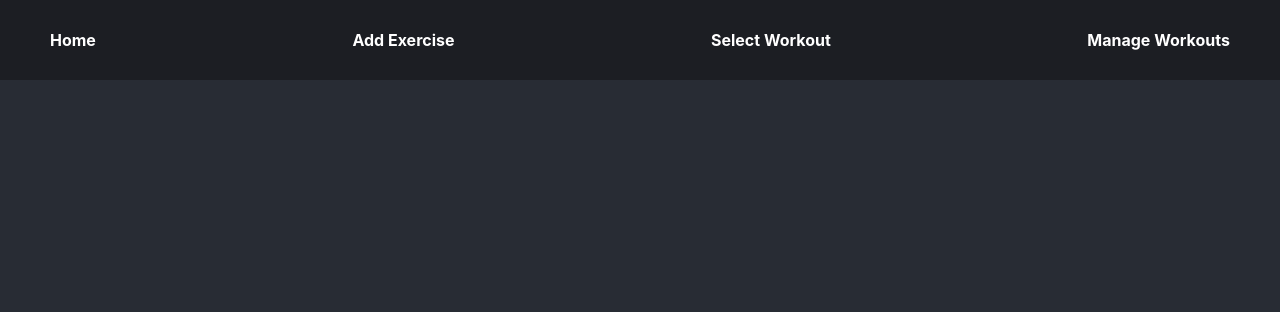
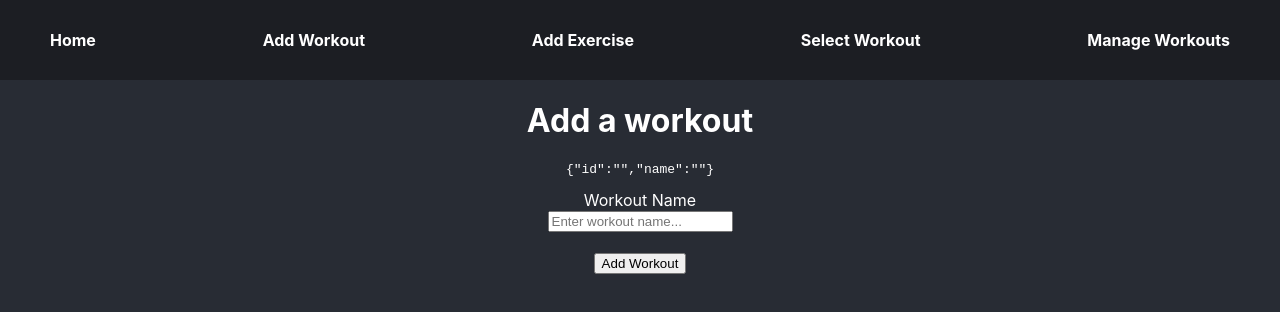
Before and after one commit to RoosterDesign/workout-app-react, a React (Create React App) app: page /add/workout in a window 1280 px wide. Shown: the top 312 px of the page. Built offline with nearby package versions, Linux system fonts and the light colour scheme; the HTML template or start-up script is replaced by a standard one.

Commit message:
add workout form

```diff
--- a/src/App.js
+++ b/src/App.js
@@ -10,10 +10,12 @@ import {BrowserRouter as Router, Switch, Route} from 'react-router-dom'
 import './App.css';
 import Nav from './Components/Nav'
 import Home from './Components/Home'
+import AddWorkout from './Components/AddWorkout';
+import AddExercise from './Components/AddExercise';
 import WorkoutList from './Components/WorkoutList'
 import WorkoutDetail from './Components/WorkoutDetail'
 import ManageWorkouts from './Components/ManageWorkouts'
-import AddExercise from './Components/AddExercise';
+
 
 function App() {
   return (
@@ -22,6 +24,7 @@ function App() {
         <Nav />
         <Switch>
           <Route path ="/" exact component={Home} />
+          <Route path ="/add/workout" exact component={AddWorkout} />
           <Route path ="/add/exercise" exact component={AddExercise} />
           <Route path ="/workouts" exact component={WorkoutList} />
           <Route path="/workouts/:id" component={WorkoutDetail} />
--- a/src/Components/AddExercise.js
+++ b/src/Components/AddExercise.js
@@ -1,5 +1,4 @@
 import React, { useEffect, useState } from 'react'
-import PropTypes from 'prop-types'
 import firebase from '../firebase'
 
 function AddExercise() {
@@ -31,13 +30,13 @@ function AddExercise() {
       }, []);
 
 
-    const handleAddRepsField = () => {
+    function handleAddRepsField() {
         const updatedState = {...inputFields};
         updatedState.reps.push('');
         setInputFields(updatedState);
     };
 
-    const handleRemoveRepsField = index => {
+    function handleRemoveRepsField(index) {
         if(inputFields.reps.length > 1) {
             const updatedState = {...inputFields};
             updatedState.reps.splice(index, 1);
@@ -45,8 +44,8 @@ function AddExercise() {
         }
     };
 
-    const handleInputChange = (event, index) => {
-        let { name, value } = event.target;
+    function handleInputChange(event, index) {
+        const { name, value } = event.target;
         if (name === "reps") {
             const updatedState = {...inputFields}
             updatedState.reps[index] = value;
@@ -86,10 +85,10 @@ function AddExercise() {
 
     return (
         <div>
-            <h1>Add an exercise!</h1>
+            <h1>Add an exercise</h1>
             <form onSubmit={onSubmit}>
                 <div>
-                    <label>Type</label>
+                    <label>Type</label><br />
                     <select name="type" type="text" value={inputFields.type} onChange={(event) => handleInputChange(event)} required>
                         <option value="">Please select...</option>
                         {exerciseType.map( type => (
@@ -98,20 +97,20 @@ function AddExercise() {
                     </select>
                 </div>
                 <div>
-                    <label>Name</label>
-                    <input name="name" type="text" value={inputFields.name} onChange={event => handleInputChange(event)} required />
+                    <label>Name</label><br />
+                    <input name="name" type="text" value={inputFields.name} onChange={event => handleInputChange(event)} required placeholder="Enter exercise name..." />
                 </div>
                 <div>
-                    <label>Sets</label>
-                    <input name="sets" min="0" type="number" value={inputFields.sets} onChange={event => handleInputChange(event)} required />
+                    <label>Sets</label><br />
+                    <input name="sets" min="0" type="number" value={inputFields.sets} onChange={event => handleInputChange(event)} required placeholder="Enter number of sets..." />
                 </div>
 
                 <div>
-                    <label>Reps</label>
+                    <label>Reps</label><br />
                     {
                         inputFields.reps.map( (rep, index) => (
                             <div key={index}>
-                                <input name="reps" min="0" type="number" value={rep} onChange={event => handleInputChange(event, index)} required />
+                                <input name="reps" min="0" type="number" value={rep} onChange={event => handleInputChange(event, index)} required placeholder="Enter number of reps..."/>
                                 <button type="button" onClick={() => handleAddRepsField()}>+ ADD</button>
                                 { inputFields.reps.length > 1 && <button type="button" onClick={() => handleRemoveRepsField(index)}>- REMOVE</button> }
                             </div>
@@ -120,10 +119,11 @@ function AddExercise() {
                 </div>
 
                 <div>
-                    <label>Weight</label>
-                    <input name="weight" min="0" step="0.25" type="number" value ={inputFields.weight} onChange={event => handleInputChange(event)} required />
+                    <label>Weight</label><br />
+                    <input name="weight" min="0" step="0.25" type="number" value ={inputFields.weight} onChange={event => handleInputChange(event)} required placeholder="Enter weight in kg..." />
                 </div>
-                <button>Add Exercise</button>
+                <br />
+                <button>Add Exercise</button> &nbsp;
                 <button type="button" onClick={() => resetForm()}>Reset</button>
             </form>
         </div>
--- /dev/null
+++ b/src/Components/AddWorkout.js
@@ -0,0 +1,45 @@
+import React, { useState } from 'react'
+import firebase from '../firebase'
+
+function AddWorkout() {
+
+    const [workout, setWorkout] = useState({ id: '', name: ''})
+
+    function handleInputChange(event) {
+        const { value } = event.target;
+        const id = value.toLowerCase().replace(/[^a-zA-Z0-9]+(.)/g, (m, chr) => chr.toUpperCase());
+        setWorkout({id, name: value})
+    }
+
+    function onSubmit(e) {
+        e.preventDefault();
+        console.log(workout.id)
+        console.log(workout.name)
+        firebase
+            .firestore()
+            .collection('workouts')
+            .doc(workout.id)
+            .set({name: workout.name})
+            .then(() => {
+                setWorkout({ id: '', name: ''})
+            })
+    }
+
+
+    return (
+        <div>
+        <h1>Add a workout</h1>
+        <pre>{JSON.stringify(workout)}</pre>
+        <form onSubmit={onSubmit}>
+            <div>
+                <label>Workout Name</label><br />
+                <input type="text" name="name" value={workout.name} placeholder="Enter workout name..." onChange={(event) => handleInputChange(event) } required />
+            </div>
+            <br />
+            <button>Add Workout</button>
+        </form>
+        </div>
+    )
+}
+
+export default AddWorkout
--- a/src/Components/Nav.js
+++ b/src/Components/Nav.js
@@ -1,4 +1,4 @@
-import React, { Component } from 'react'
+import React from 'react'
 import { Link } from 'react-router-dom'
 
 function Nav() {
@@ -11,6 +11,9 @@ function Nav() {
             <ul>
                 <li>
                     <Link style={navStyle} to="/">Home</Link>
+                </li>
+                <li>
+                    <Link style={navStyle} to="/add/workout">Add Workout</Link>
                 </li>
                 <li>
                     <Link style={navStyle} to="/add/exercise">Add Exercise</Link>
```
